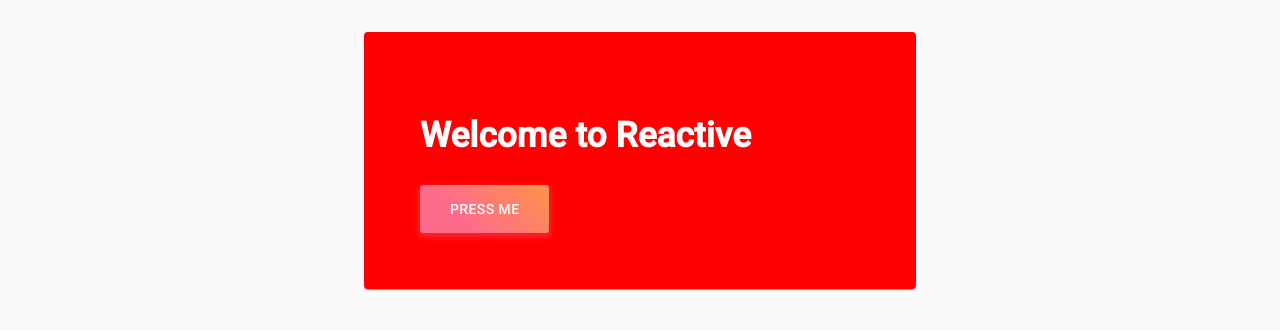
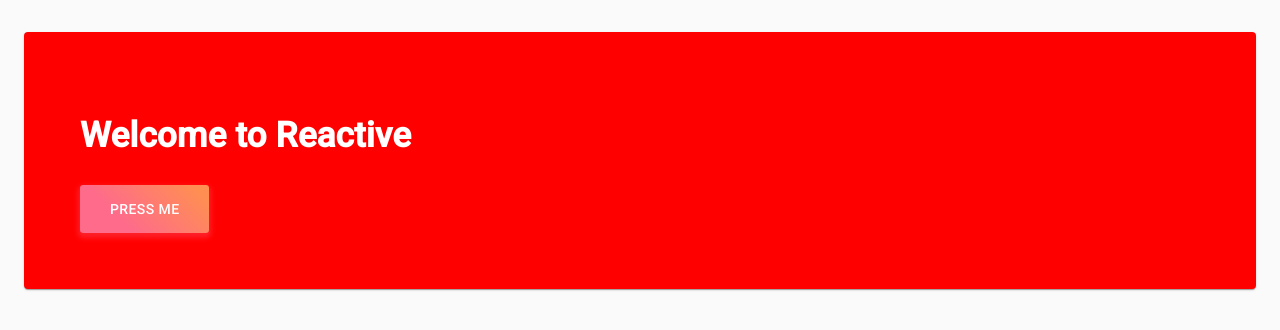
Before and after one commit to verdipratama/reactive, a React (Create React App) app: page / in a window 1280 px wide. Shown: the top 330 px of the page. Built offline with nearby package versions, Linux system fonts and the light colour scheme.

Commit message:
rebuild clean-up

```diff
--- a/src/layouts/Layout.js
+++ b/src/layouts/Layout.js
@@ -7,6 +7,7 @@ const Wrapper = styled(Card)`
   margin: auto;
   background: ${props => props.theme.colors.primary};
 `;
+
 const Title = styled.h1`
   font-size: 2.5em;
   color: white;
@@ -25,7 +26,8 @@ const StyledButton = styled(Button)`
 export class Layout extends Component {
   render() {
     return (
-      <Container maxWidth="sm">
+      <React.Fragment>
+        <Container container>
           <Box my={4}>
             <Wrapper>
               <Title>Welcome to Reactive</Title>
@@ -33,6 +35,7 @@ export class Layout extends Component {
             </Wrapper>
           </Box>
         </Container>
+      </React.Fragment>
     );
   }
 }
```
Also changed, not shown: 2 other files (tests, documents, lock files or other folders). Lines whose indentation alone changed are shown as unchanged.
